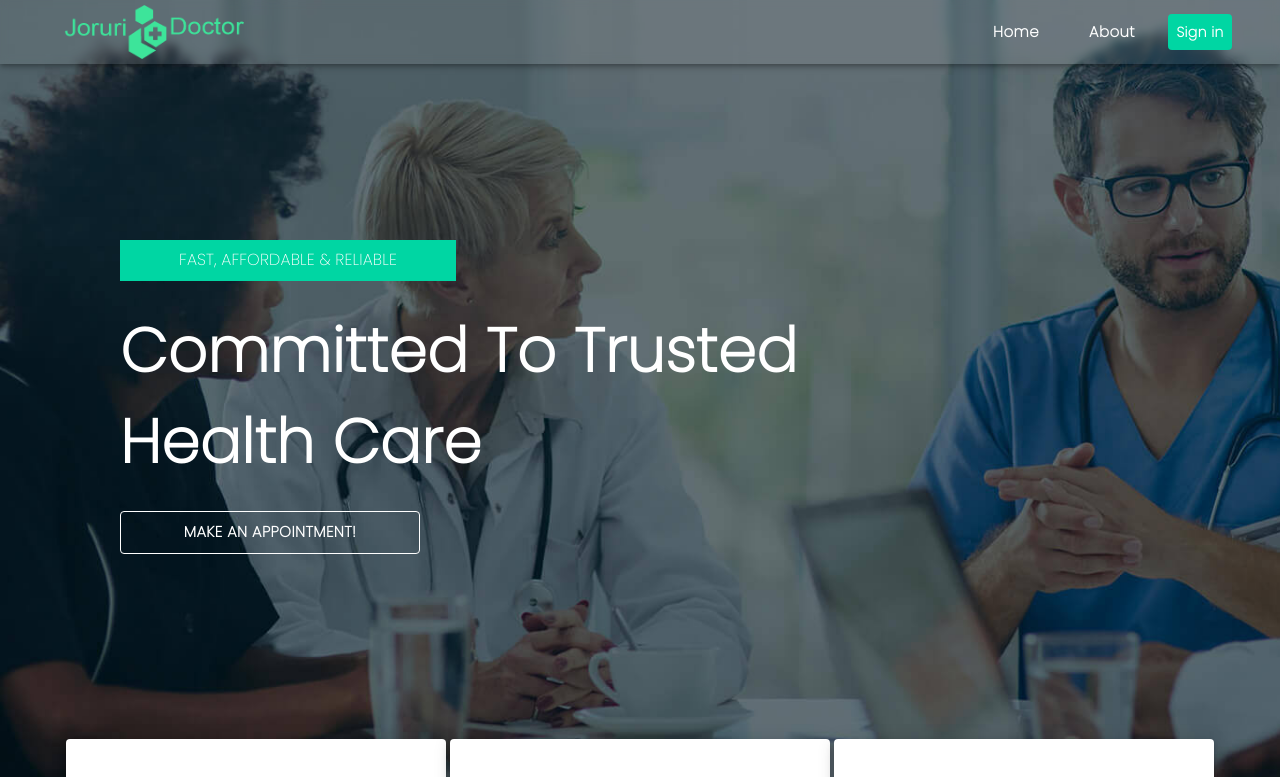
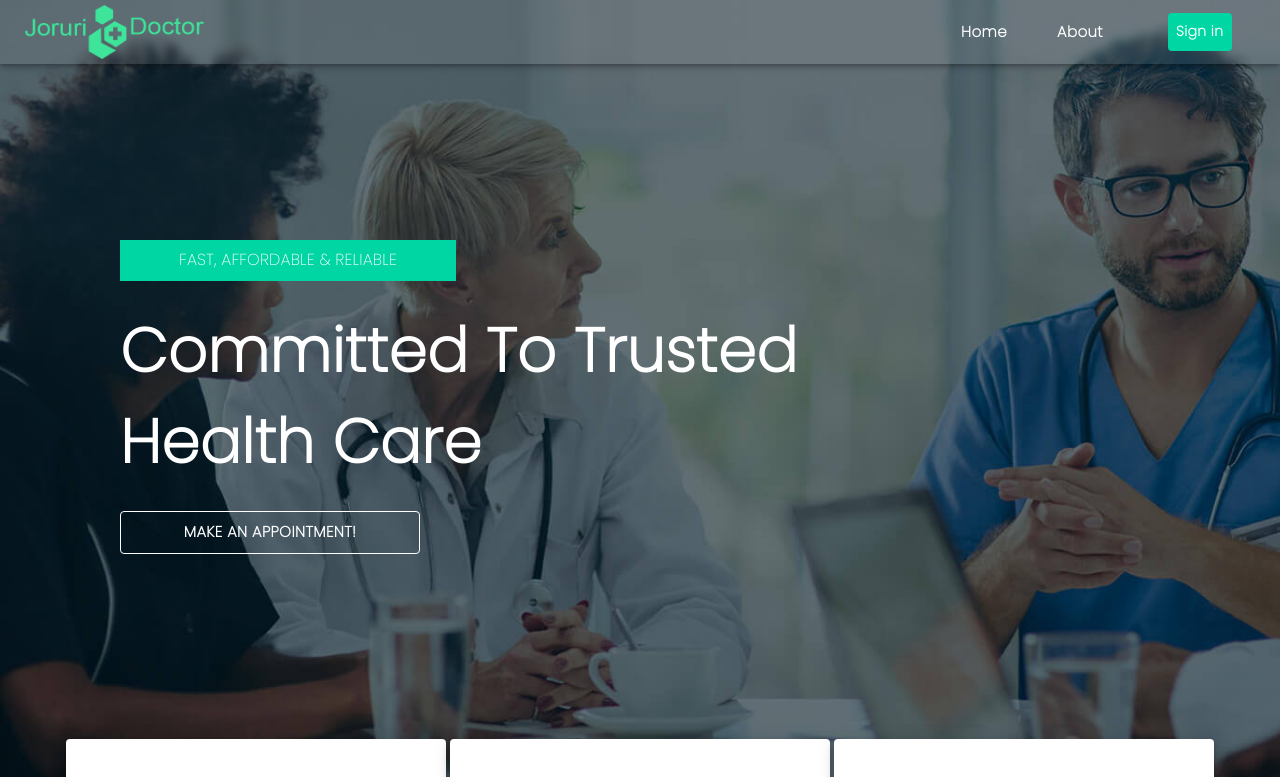
Before and after one commit to sajid73/joruriDoctor-client, a React (Create React App) app: page / in a window 1280 px wide. Shown: the top 777 px of the page. Built offline with nearby package versions, Linux system fonts and the light colour scheme.

Commit message:
update on lab

```diff
--- a/src/components/Home/Carousel/HomeCarousel.jsx
+++ b/src/components/Home/Carousel/HomeCarousel.jsx
@@ -5,7 +5,7 @@ import {
 } from "@mui/material";
 import React from "react";
 import Carousel from "react-material-ui-carousel";
-import { Link, Link as RouterLink } from 'react-router-dom';
+import { Link as RouterLink } from 'react-router-dom';
 import Hero1 from "../../../assets/images/Doctor2.jpg";
 import { items } from "../../DemoData/HomeData";
 
@@ -75,7 +75,7 @@ const HomeCarousel = () => {
                   },
                 }}
               >
-                <Link to="/signin">MAKE AN APPOINTMENT!</Link>
+                MAKE AN APPOINTMENT!
               </Button>
             </Stack>
           </Box>
--- a/src/components/common/header/Header.jsx
+++ b/src/components/common/header/Header.jsx
@@ -10,7 +10,7 @@ import Toolbar from "@mui/material/Toolbar";
 import Typography from "@mui/material/Typography";
 import * as React from "react";
 import { useState } from "react";
-import { Link } from "react-router-dom";
+import { Link, useLocation } from "react-router-dom";
 const pages = [
   { id: 1, name: "Home", link: "/" },
   { id: 2, name: "About", link: "/about" },
@@ -18,6 +18,8 @@ const pages = [
 
 const Header = () => {
   const [anchorElNav, setAnchorElNav] = useState(null);
+  const [color, setColor] = useState('#00D6A3');
+  const [navColor, setNavColor] = useState("hsla(0, 0%, 80.3%, 0.1)");
 
   const handleOpenNavMenu = (event) => {
     setAnchorElNav(event.currentTarget);
@@ -27,14 +29,34 @@ const Header = () => {
     setAnchorElNav(null);
   };
 
+  const changeNavbarColor = () => {
+    if (window.scrollY >= 50) {
+      setNavColor("#033b4a");
+    }
+    else {
+      setNavColor("hsla(0, 0%, 80.3%, 0.1)");
+    }
+  };
+  window.addEventListener('scroll', changeNavbarColor);
+
+  const location = useLocation();
+  React.useEffect(() => {
+    if (location.pathname === '/') {
+      setColor('white');
+      setNavColor("hsla(0, 0%, 80.3%, 0.1)");
+    } else {
+      setColor('#00D6A3');
+      setNavColor("#033b4a");
+    }
+  }, [location])
+
   return (
     <AppBar
       position="fixed"
       color="transparent"
       sx={{
         backdropFilter: `blur(4px)`,
-        backgroundColor: "hsla(0, 0%, 80.3%, 0.1)",
-        color: "white"
+        backgroundColor: navColor,
       }}
     >
       <Container maxWidth="xl">
@@ -42,8 +64,9 @@ const Header = () => {
           <Typography
             variant="h6"
             noWrap
-            component="div"
-            sx={{ mr: 5, ml: 5, display: { md: "flex" } }}
+            component={Link}
+            to="/"
+            sx={{ display: { md: "flex" }, mt: { xs: 2, md: 0 }, ml: { xs: 2, md: 0 } }}
           >
             <img
               src={require("../../../assets/images/joruriDoctor02.png")}
@@ -65,7 +88,7 @@ const Header = () => {
               aria-controls="menu-appbar"
               aria-haspopup="true"
               onClick={handleOpenNavMenu}
-              // color="inherit"
+            // color="inherit"
             >
               <MenuIcon />
             </IconButton>
@@ -89,9 +112,24 @@ const Header = () => {
             >
               {pages.map((page) => (
                 <MenuItem key={page.link} onClick={handleCloseNavMenu}>
-                  <Typography textAlign="center">{page.name}</Typography>
+                  <Typography component={Link} to={page.link} textAlign="center">{page.name}</Typography>
                 </MenuItem>
               ))}
+              <MenuItem
+                component={Link} to='/signin'
+                onClick={handleCloseNavMenu}
+                sx={{
+                  backgroundColor: "#00D6A3",
+                  color: "white",
+                  fontWeight: "bold",
+                  "&:hover": {
+                    color: "black",
+                    backgroundColor: "white",
+                  },
+                }}
+              >
+                Sign in
+              </MenuItem>
             </Menu>
           </Box>
 
@@ -108,7 +146,7 @@ const Header = () => {
                 <Button
                   sx={{
                     fontWeight: "bold",
-                    color: "white",
+                    color: color,
                     fontSize: 15,
                     "&:after": {
                       content: '""',
@@ -117,7 +155,7 @@ const Header = () => {
                       left: "10%",
                       bottom: 0,
                       width: 0,
-                      backgroundColor: "white",
+                      backgroundColor: color,
                       transition: "all ease-in-out .2s",
                     },
                     "&:hover": {
@@ -133,9 +171,9 @@ const Header = () => {
                 </Button>
               </Link>
             ))}
-          </Box>
-          <Link to="/signin">
             <Button
+              component={Link}
+              to="/signin"
               sx={{
                 mx: 3,
                 display: "block",
@@ -150,7 +188,7 @@ const Header = () => {
             >
               Sign in
             </Button>
-          </Link>
+          </Box>
         </Toolbar>
       </Container>
     </AppBar>
```
Also changed, not shown: 1 other file (tests, documents, lock files or other folders).
